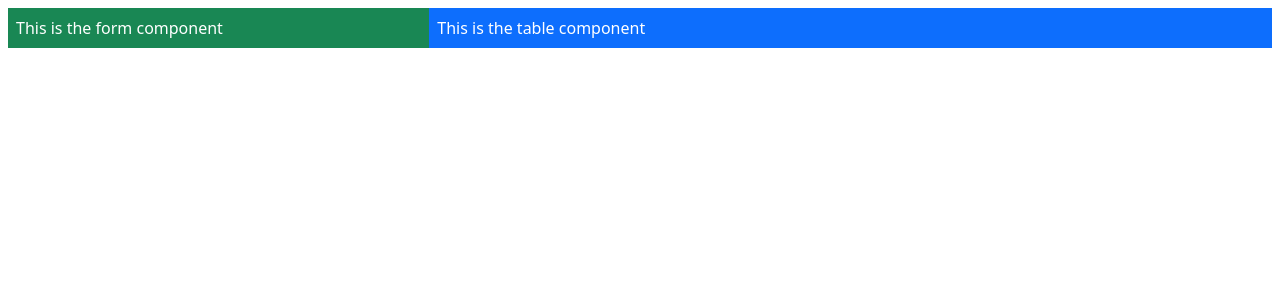
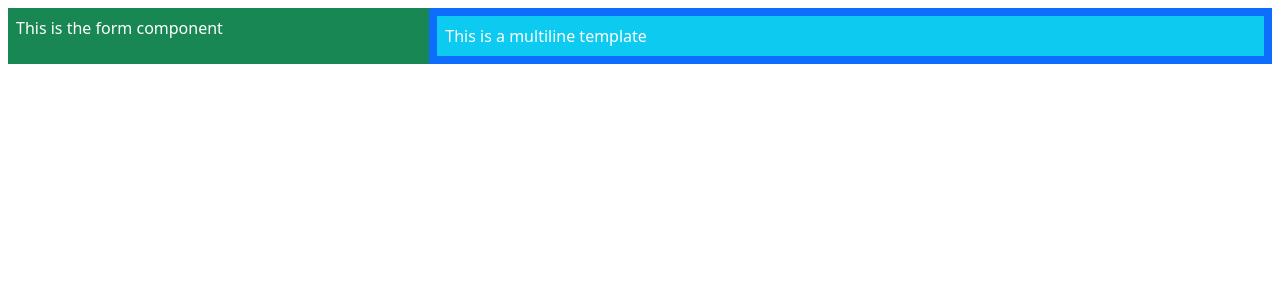
Before and after one commit to rafaelhfreitas/angular_underhood, an Angular app: page / in a window 1280 px wide. Shown: the top 300 px of the page. Built offline with nearby package versions, Linux system fonts and the light colour scheme.

Commit message:
defining multiline template

```diff
--- a/src/app/productTable.component.ts
+++ b/src/app/productTable.component.ts
@@ -3,7 +3,9 @@ import { Component } from "@angular/core";
 
 @Component({
     selector: "paProductTable",
-    template: "<div>This is the table component</div>"
+    template: `<div class='bg-info p-2'>
+                    This is a multiline template
+                </div>`
 })
 export class ProductTableComponent {
 }
```
